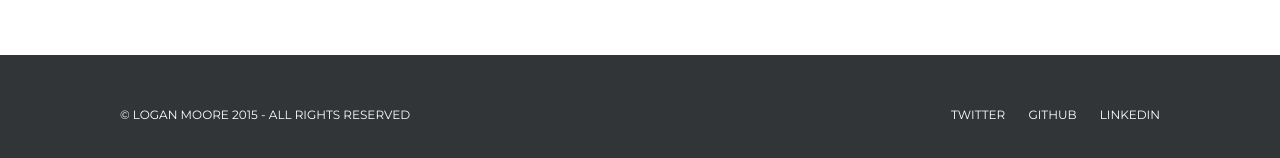
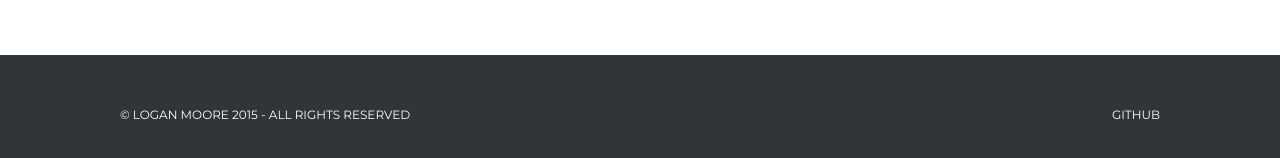
Before and after one commit to loganm/loganm.github.io, a Jekyll site: the page built from blog/index.html, in a window 1280 px wide. Shown: the part 725-883 px from the top of the page. Built offline with Jekyll 4.4.1, drawn with Linux system fonts in a browser that asks for light colours; some web fonts are replaced.

Commit message:
Remove twitter from footer

```diff
--- a/_includes/footer.html
+++ b/_includes/footer.html
@@ -9,9 +9,7 @@
             <p class="copy">&copy; Logan Moore 2015 - All Rights Reserved</p>
 
             <ul class="social">
-                <li><a href="https://twitter.com/loganmoorenz">Twitter</a></li>
                 <li><a href="https://github.com/loganm">GitHub</a></li>
-                <li><a href="https://nz.linkedin.com/pub/logan-moore/55/4b8/695">LinkedIn</a></li>
             </ul>
 
         </div>
```
